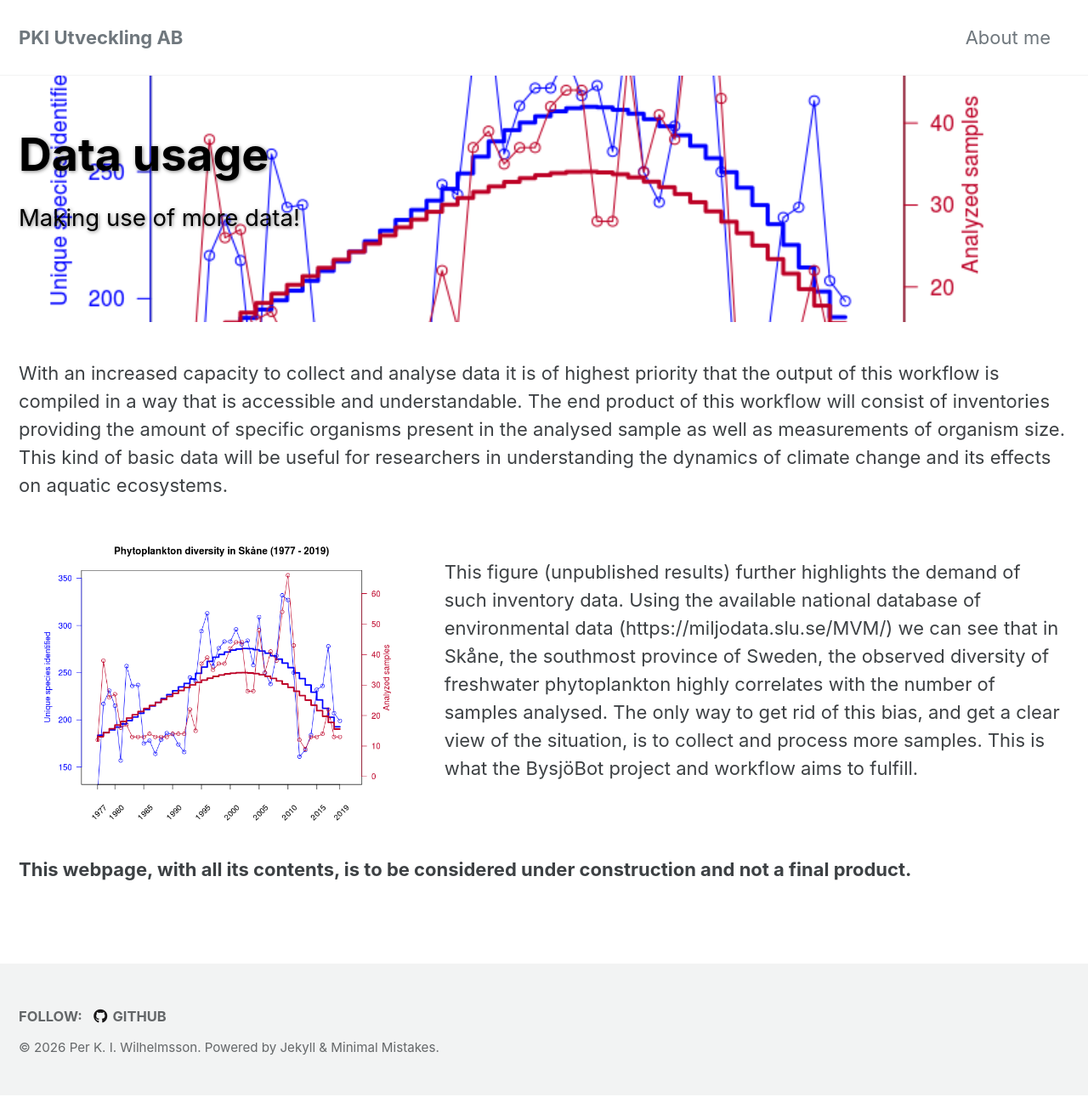
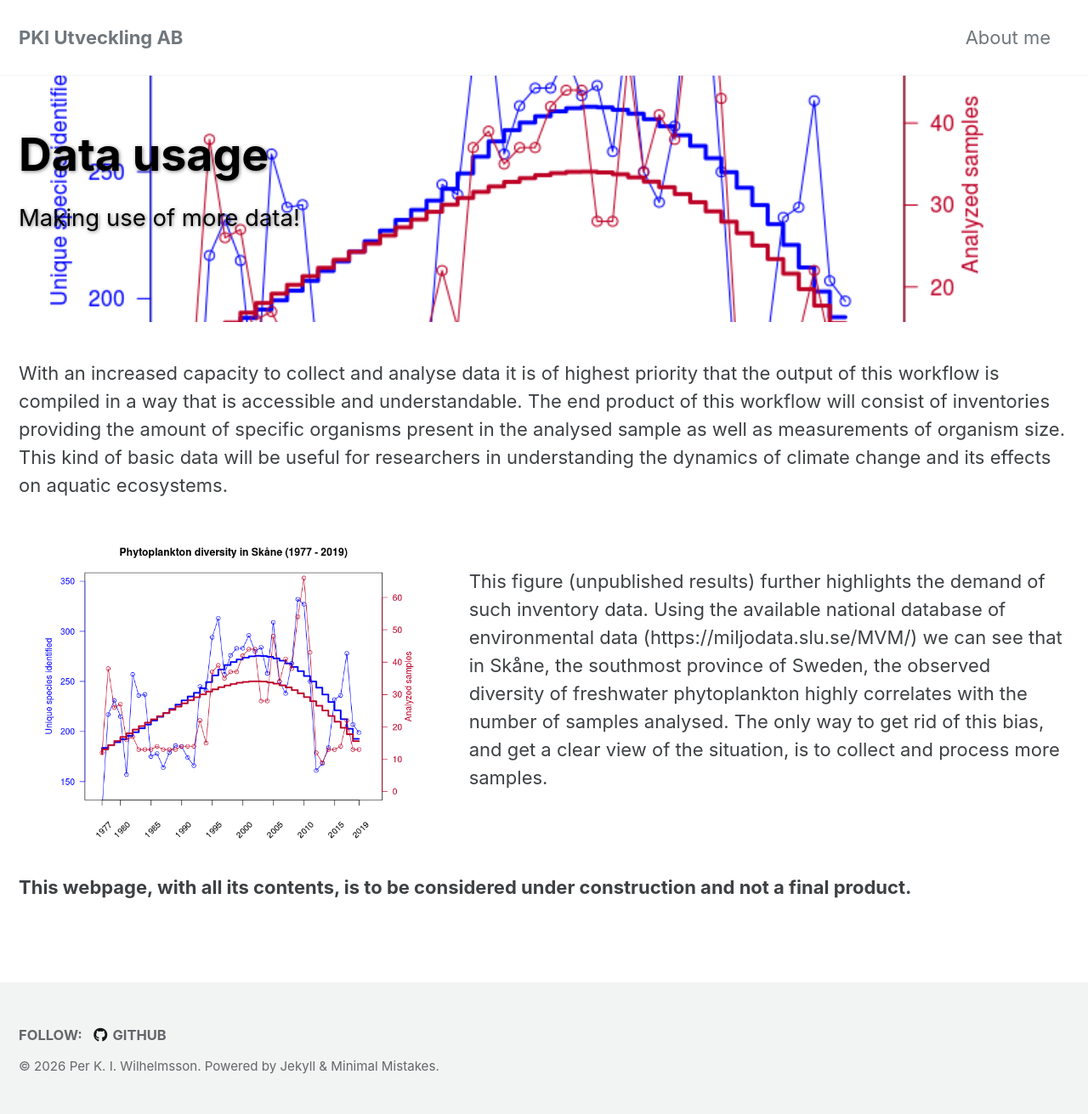
Before and after one commit to pkiw/pkiw.github.io, a Jekyll site: the page built from _pages/datavisualisation.md, in a window 1280 px wide. Shown: the whole page at 85% size. Built offline with Jekyll 4.4.1, drawn with Linux system fonts in a browser that asks for light colours; cached includes are drawn as plain includes; before the commit the page ends 1289 px from its top, so only the background shows below that.

Commit message:
edit, may and oldname

```diff
--- a/_pages/datavisualisation.md
+++ b/_pages/datavisualisation.md
@@ -17,7 +17,7 @@ td, tr {
 <tr>
      <td><img src="/assets/images/4.png" width=6000px>
 </td>
-    <td><p style="font-size:22px">This figure (unpublished results) further highlights the demand of such inventory data. Using the available national database of environmental data (https://miljodata.slu.se/MVM/) we can see that in Skåne, the southmost province of Sweden, the observed diversity of freshwater phytoplankton highly correlates with the number of samples analysed. The only way to get rid of this bias, and get a clear view of the situation, is to collect and process more samples. This is what the BysjöBot project and workflow aims to fulfill.</p>
+    <td><p style="font-size:22px">This figure (unpublished results) further highlights the demand of such inventory data. Using the available national database of environmental data (https://miljodata.slu.se/MVM/) we can see that in Skåne, the southmost province of Sweden, the observed diversity of freshwater phytoplankton highly correlates with the number of samples analysed. The only way to get rid of this bias, and get a clear view of the situation, is to collect and process more samples.</p>
 </td>
 </tr>
 </table>
--- a/index.html
+++ b/index.html
@@ -56,7 +56,7 @@ This initiative has resulted in multiple collaborations and activities with part
 <br>
 <h1> Recent activities </h1>
 <h2> 2026 </h2>
-<h3> Maj 2026 </h3>
+<h3> May 2026 </h3>
 <div id="Kunghs2"><h3>Field testing with Kungsh&oumlgsskolan, Ljungby</h3></div>
 Openflexure microscope kits were tested in the field with the help of students from Kungsh&oumlgsskolan. The students got to explore and learn more about the microscopic ecosystems of their local lake while simultaneously creating a valuable <a href="https://nordicmicroalgae.org/gallery/Citizen%20science/2026-05-25%20Bolmen%20-%20Kungsh%C3%B6gskolan%2C%20Ljungby%2C%20%C3%A5k%207/">dataset</a> of their findings.
 <td><img src="/assets/images/2026_05_25_Kungsh_combo.jpg"> </td>
```
